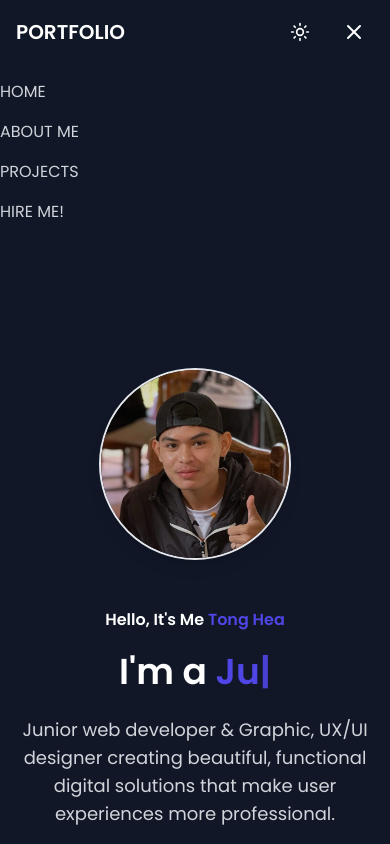
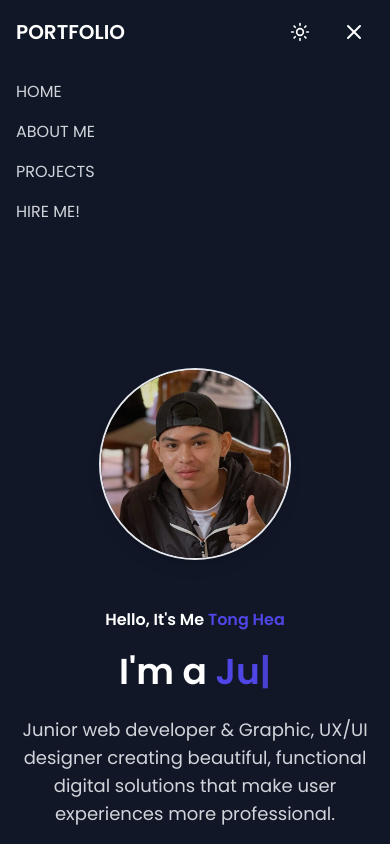
Before and after one commit to HongTongHea/My-Portfolio-, a React (Vite) app: page / in a window 390 px wide. Both pictures are taken after a click on the button 354 px from the left and 32 px from the top of the page. Shown: the top 844 px of the page. Built offline with nearby package versions, Linux system fonts and the light colour scheme.

Commit message:
Update Navigation.jsx

```diff
--- a/src/components/Navigation.jsx
+++ b/src/components/Navigation.jsx
@@ -134,7 +134,7 @@ export function Navigation({
       {/* Mobile Menu */}
       {isMenuOpen && (
         <div
-          className={`md:hidden py-4 backdrop-blur-md ${
+          className={`md:hidden py-4 px-4 backdrop-blur-md ${
             darkMode ? "bg-gray-900/90" : "bg-white/90"
           }`}
         >
```
